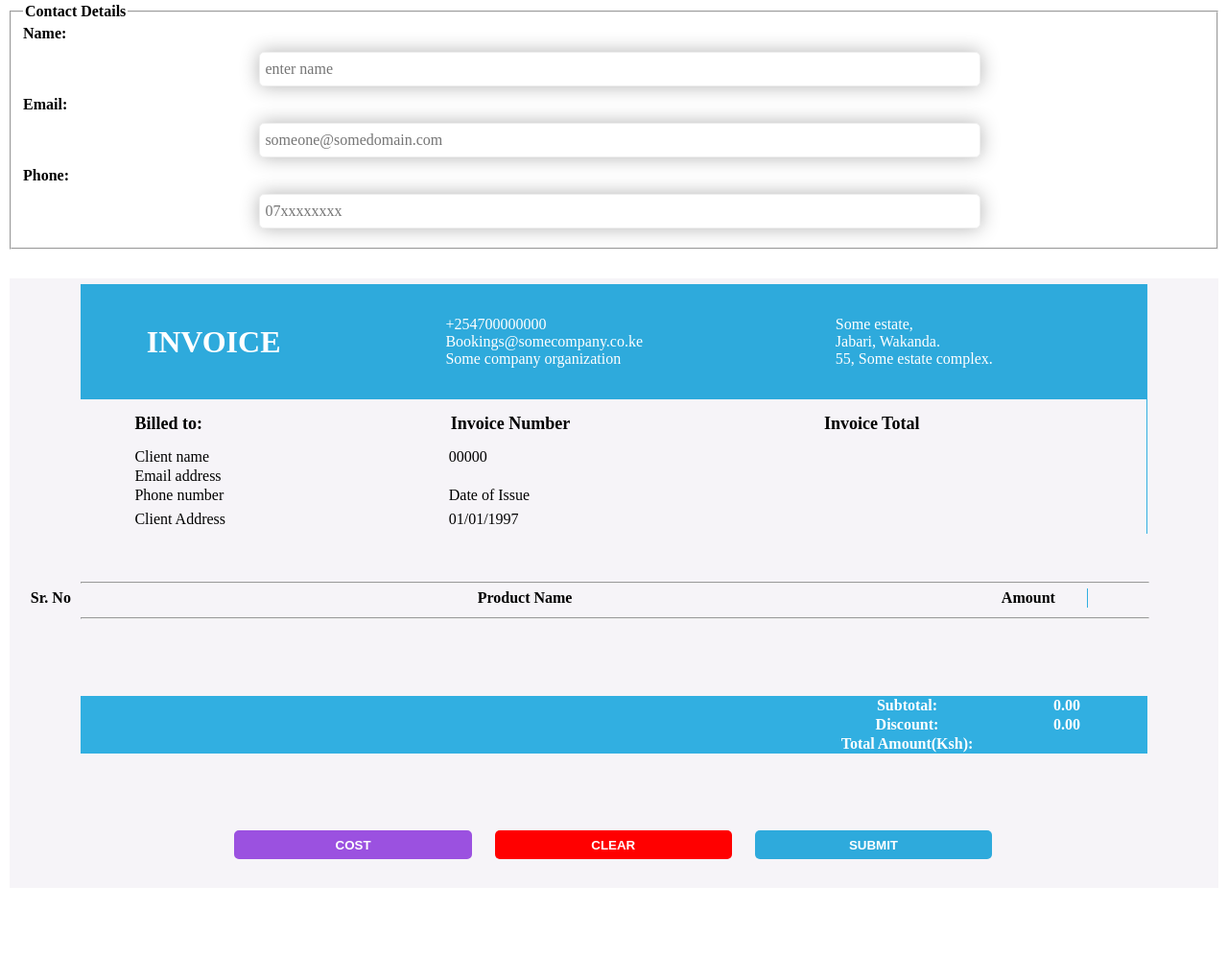
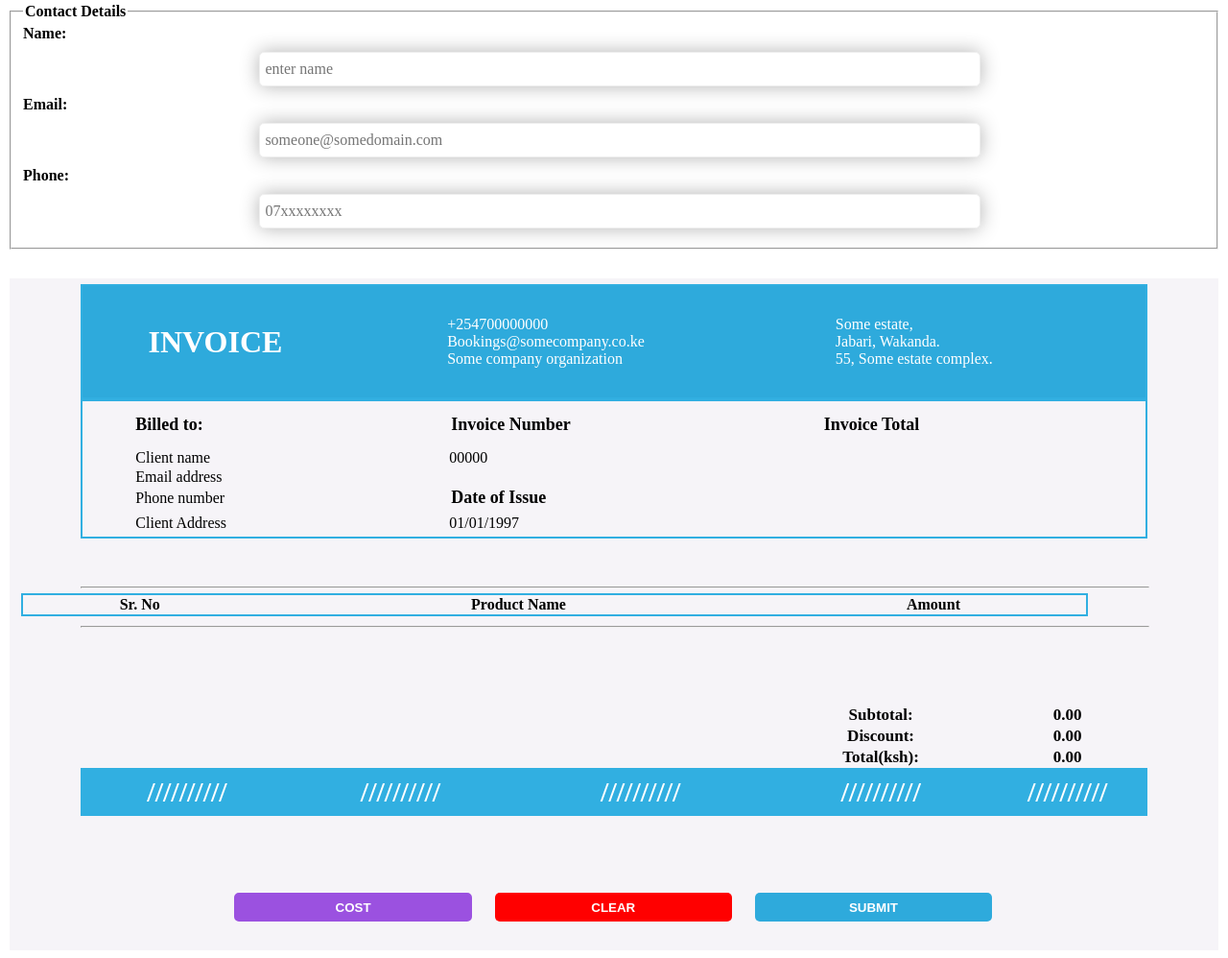
Before and after one commit to EvertonNdiawo/freecodecamp-javascript, a plain HTML site: page calorieCounter/concertBookingform/index.html in a window 1280 px wide. Shown: the part 562-1560 px from the top of the page at 96% size. Before the commit the page ends 1517 px from the top, so only its background shows below. Drawn offline with Linux system fonts and the light colour scheme.

Commit message:
More interface changes. updated colors to sections of the page and some margin specifications.

```diff
--- a/calorieCounter/concertBookingform/index.html
+++ b/calorieCounter/concertBookingform/index.html
@@ -105,7 +105,7 @@
                             <tr>
                                 <td width="5%"> </td>
                                 <td width ="500">Phone number</td>
-                                <td width="200">&nbsp;&nbsp;&nbsp; Date of Issue</td>
+                                <td width="200" style="font-size:18px; font-weight:800;">&nbsp;&nbsp;&nbsp; Date of Issue</td>
                                 <td width="200">&nbsp;&nbsp;&nbsp; </td>
                                 <td width="200">&nbsp;&nbsp;&nbsp; </td>
                             </tr>
@@ -119,11 +119,6 @@
                         </table>
                         <hr class="hr1"/>
                         <table>
-                            <colgroup>
-                                <col class="col1">
-                                <col class="col2">
-                                <col class="col3">
-                            </colgroup>
                             <thead>
                                 <tr>
                                     <th id="serials">Sr. No</th>
@@ -154,9 +149,16 @@
                             <tr>
                                 <th width="20%"></th>
                                 <th width="20%"></th>
-                                <th width="30%"></th>
-                                <th width="15%">Total Amount(Ksh): </th>
-                                <th width="%" id="total"></th>
+                                <th width="22%"></th>
+                                <th width="18%">Total(ksh): </th>
+                                <th width="10%" id="total">0.00</th>
+                            </tr>
+                            <tr>
+                                <th width="20%">//////////</th>
+                                <th width="20%">//////////</th>
+                                <th width="20%">//////////</th>
+                                <th width="20%">//////////</th>
+                                <th width="20%">//////////</th>
                             </tr>
                         </table>
                         <button type="button" id="calculate">COST</button>
--- a/calorieCounter/concertBookingform/styles.css
+++ b/calorieCounter/concertBookingform/styles.css
@@ -212,7 +212,7 @@ button:hover{
 .calculations table{
     width:90%;
     border-collapse: collapse;
-    border-right:1px solid #31afe1;
+    border:2px solid #31afe1;
 }
 .calculations hr{
     width: 90%;
@@ -247,19 +247,15 @@ button:hover{
 
 #amounts{
     margin: 80px 5% 60px 5%;
-    background-color:#31afe1;
-    color:#fff;
-}
-#amounts tr{
-    margin-top: 5px;
+    border: none;
+    font-weight: 800;
+    font-size: 17px;
 }
 
-col.col1{
-    width:5%;
+#amounts tr:nth-child(4){
+    height: 50px;
+    background-color:#31afe1;
+    color: #fff;
+    font-size: 30px;
+    font-weight:300;
 }
-col.col2{
-    width:75%;
-}
-col.col3{
-    width:10%;
-}
```
